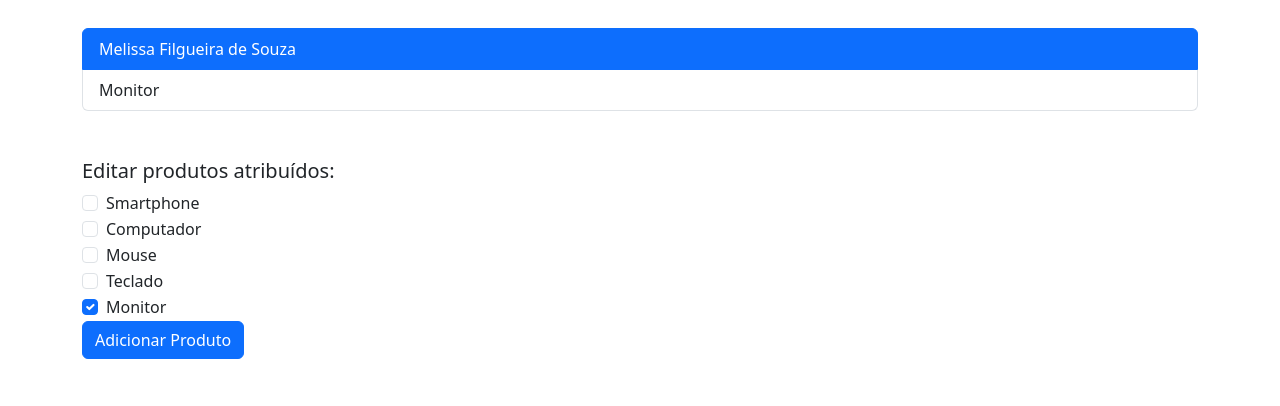
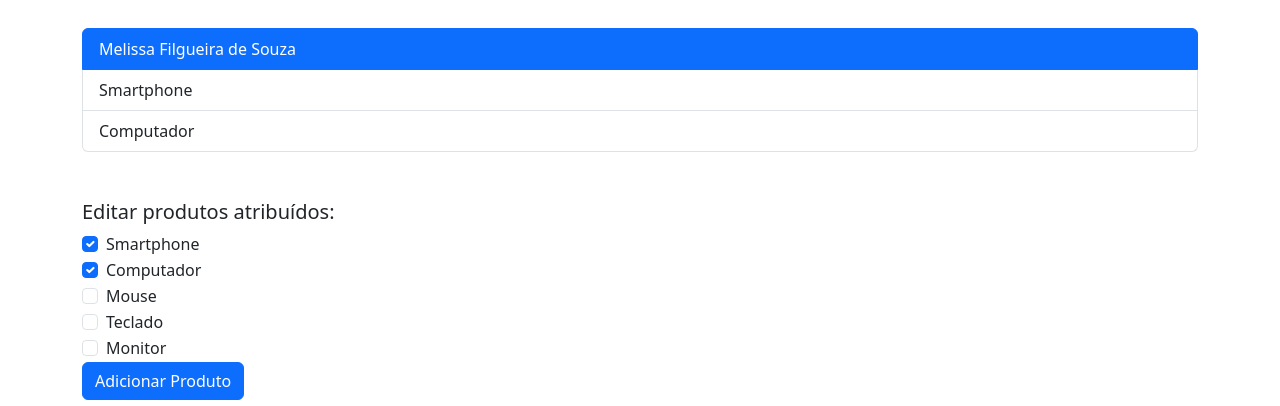
Before and after one commit to MelissaFil/clientProducVue, a Vue app in the folder cliente-product/: page /clientes/7bd2 in a window 1280 px wide. Shown: the part 432-838 px from the top of the page. Built offline with nearby package versions, Linux system fonts and the light colour scheme; data requests are answered from the project's data file; the HTML template or start-up script is replaced by a standard one.

Commit message:
adicionando mensagem de adição de produto e deixando os checkbox de produto marcados após edição

```diff
--- a/cliente-product/db/db.json
+++ b/cliente-product/db/db.json
@@ -8,8 +8,13 @@
       "email": "melissafilgueira8@gmail.com",
       "produtos": [
         {
-          "id": "8e5d",
-          "nome": "Monitor",
+          "nome": "Smartphone",
+          "ativo": true,
+          "id": "7b8a"
+        },
+        {
+          "id": "4d42",
+          "nome": "Computador",
           "ativo": true
         }
       ],
@@ -30,11 +35,6 @@
         {
           "id": "4d42",
           "nome": "Computador",
-          "ativo": true
-        },
-        {
-          "id": "0371",
-          "nome": "Teclado",
           "ativo": true
         }
       ],
--- a/cliente-product/src/views/ClienteProdutos.vue
+++ b/cliente-product/src/views/ClienteProdutos.vue
@@ -1,6 +1,10 @@
 <template>
   <div class="container my-5">
     <Cabecalho :tipo="'cadastro'" :nome-pagina="pagina"/>
+    <div v-show="res" class="alert alert-success">
+      <p type="text" class="text-success" >{{ res }}</p>
+    </div>
+
     <ul class="list-group">
       <li class="list-group-item active" aria-current="true">{{ cliente }}</li>
       <li class="list-group-item" v-for="produto in produtos">{{ produto.nome }}</li>
@@ -30,7 +34,8 @@ export default {
       produtos: [],
       cliente: null,
       produtosSelecionados: [],
-      produtosDisponiveis: []
+      produtosDisponiveis: [],
+      res:null
     }
   },
   components: {
@@ -57,7 +62,10 @@ export default {
 
       this.getCliente();
 
-      this.produtosSelecionados = [];
+      this.res = "Produto adicionado com sucesso!"
+        setTimeout(() => {
+            this.res = '';
+        }, 5000);
     },
     async getProdutosDisponiveis() {
       const req = await fetch("http://localhost:3000/produtos");
```
